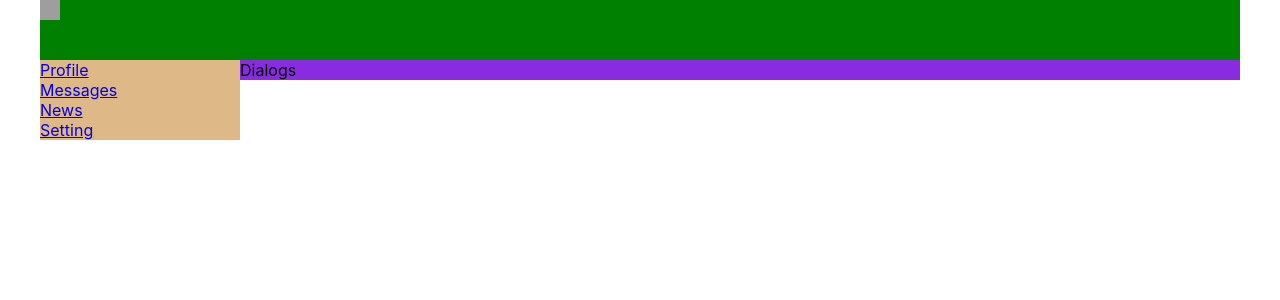
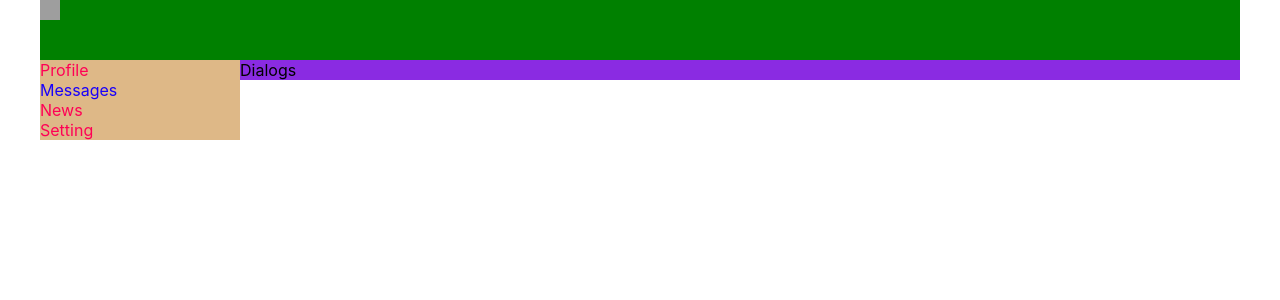
Before and after one commit to ExproVic/social-network, a React (Create React App) app: page /dialogs in a window 1280 px wide. Shown: the top 300 px of the page. Built offline with nearby package versions, Linux system fonts and the light colour scheme; grey boxes are pictures that could not be loaded.

Commit message:
update Navbar v1.1

```diff
--- a/src/components/Navbar/Navbar.jsx
+++ b/src/components/Navbar/Navbar.jsx
@@ -1,12 +1,22 @@
 import React from 'react';
 import classes from './Navbar.module.css';
+import { NavLink } from 'react-router-dom';
 
 const Navbar = () => {
-    return <nav className={classes.nav}>
-        <div className={classes.item}><a href='/profile'>Profile</a></div>
-        <div className={classes.item}><a href='/dialogs'>Messages</a></div>
-        <div className={classes.item}><a href='/news'>News</a></div>
-        <div className={classes.item}><a href='/setting'>Setting</a></div>
+  return <nav className={classes.nav}>
+    <div>
+
+      <NavLink to='/profile' className={navData => navData.isActive ? classes.active : classes.item}>Profile</NavLink>
+    </div>
+    <div className={classes.item}>
+      <NavLink to='/dialogs' className={navData => navData.isActive ? classes.active : classes.item}>Messages</NavLink>
+    </div>
+    <div className={classes.item}>
+      <NavLink to='/news' className={navData => navData.isActive ? classes.active : classes.item}>News</NavLink>
+    </div>
+    <div className={classes.item}>
+      <NavLink to='/setting' className={navData => navData.isActive ? classes.active : classes.item}>Setting</NavLink>
+    </div>
 
   </nav>
 
--- a/src/components/Navbar/Navbar.module.css
+++ b/src/components/Navbar/Navbar.module.css
@@ -2,6 +2,10 @@
   grid-area: n;
   background-color: burlywood;
 }
-/* img {
-  width: 20px;
-} */
+.item  {
+  color:rgb(255, 0, 85);
+  text-decoration: none;
+}
+.active {color: rgb(25, 0, 250);
+text-decoration: none;
+}
```
